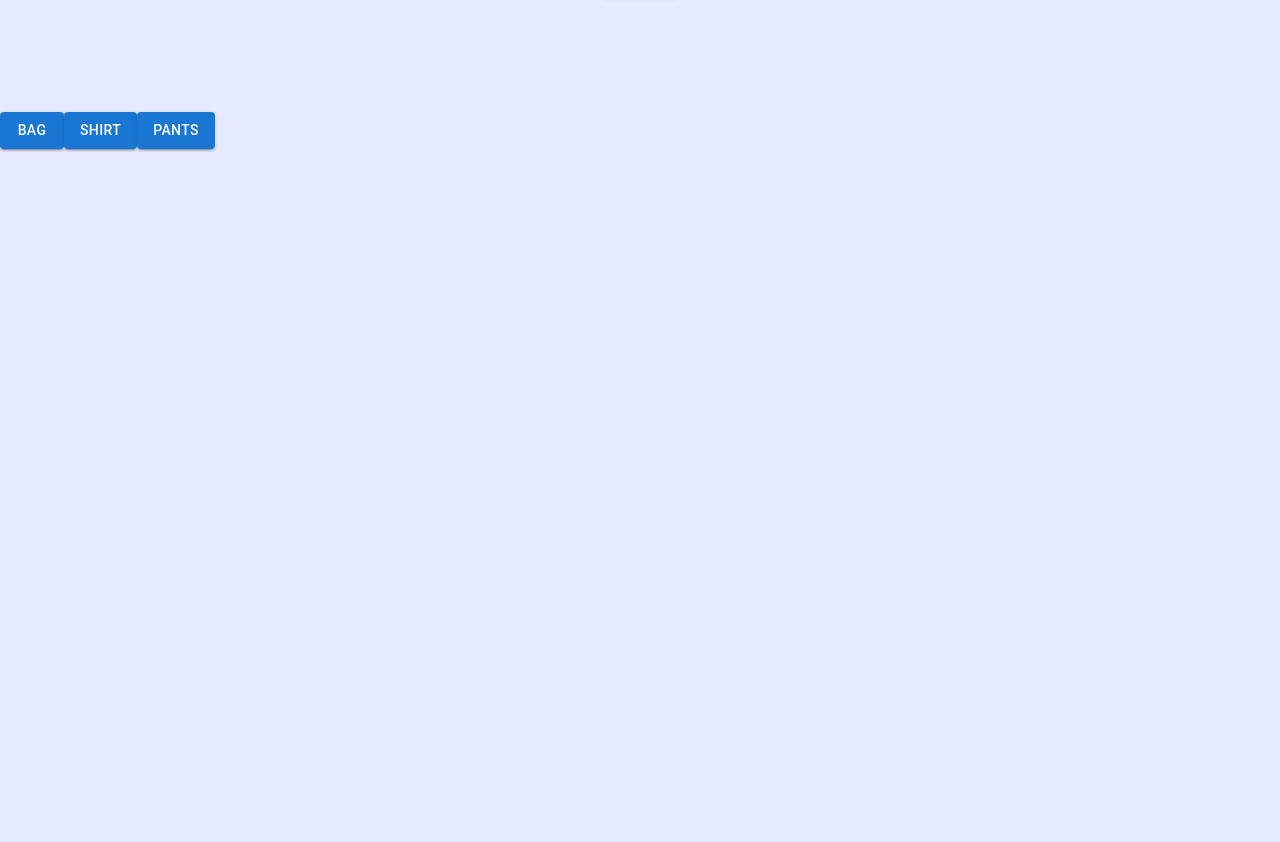
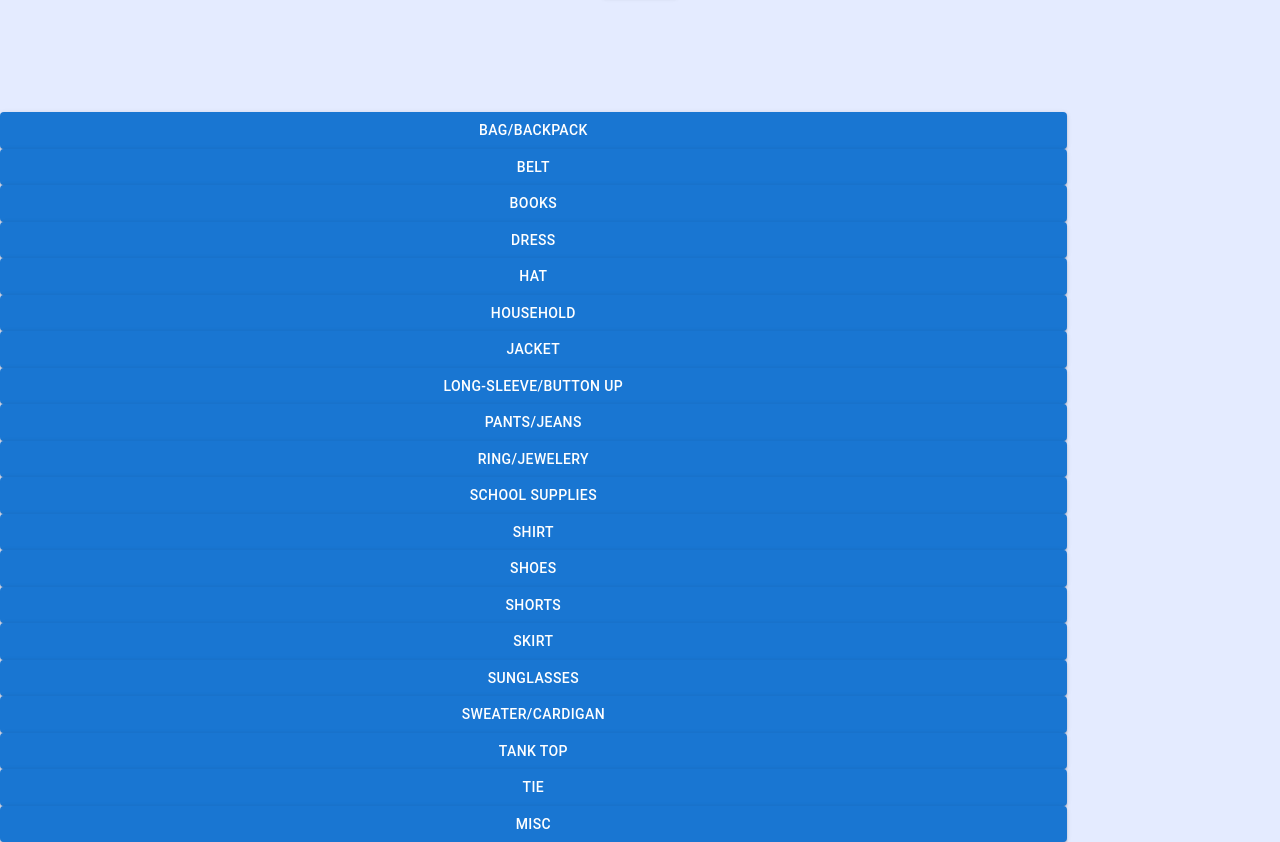
Before and after one commit to IonImpulse/ARTEMIS-HackDavis-2023, a React (Create React App) app in the folder cloth-frontend/: page / in a window 1280 px wide. Shown: the part 688-1530 px from the top of the page. Before the commit the page ends 840 px from the top, so only its background shows below. Built offline with nearby package versions, Linux system fonts and the light colour scheme; the HTML template or start-up script is replaced by a standard one.

Commit message:
Added grid for buttons and all items

```diff
--- a/cloth-frontend/src/App.js
+++ b/cloth-frontend/src/App.js
@@ -40,9 +40,26 @@ export default function App() {
   };
 
   const availableItems = [
-    { "name": "Bag", "num_available": 10},
+    { "name": "Bag/Backpack", "num_available": 10},
+    { "name": "Belt", "num_available": 10},
+    { "name": "Books", "num_available": 10},
+    { "name": "Dress", "num_available": 10},
+    { "name": "Hat", "num_available": 10},
+    { "name": "Household", "num_available": 10},
+    { "name": "Jacket", "num_available": 10},
+    { "name": "Long-sleeve/Button Up", "num_available": 10},
+    { "name": "Pants/Jeans", "num_available": 10},
+    { "name": "Ring/Jewelery", "num_available": 10},
+    { "name": "School Supplies", "num_available": 10},
     { "name": "Shirt", "num_available": 10},
-    { "name": "Pants", "num_available": 10},
+    { "name": "Shoes", "num_available": 10},
+    { "name": "Shorts", "num_available": 10},
+    { "name": "Skirt", "num_available": 10},
+    { "name": "Sunglasses", "num_available": 10},
+    { "name": "Sweater/Cardigan", "num_available": 10},
+    { "name": "Tank Top", "num_available": 10},
+    { "name": "Tie", "num_available": 10},
+    { "name": "Misc", "num_available": 10},
   ];
 
   return (
--- /dev/null
+++ b/cloth-frontend/src/components/ItemSelector.css
@@ -0,0 +1,4 @@
+.ItemSelector {
+    display: grid;
+    column-count: 2;
+  }
--- a/cloth-frontend/src/components/ItemSelector.js
+++ b/cloth-frontend/src/components/ItemSelector.js
@@ -1,5 +1,6 @@
 import * as React from 'react';
 import Button from '@mui/material/Button';
+import './ItemSelector.css';
 
 export default function ItemSelector(props) {
 
```
